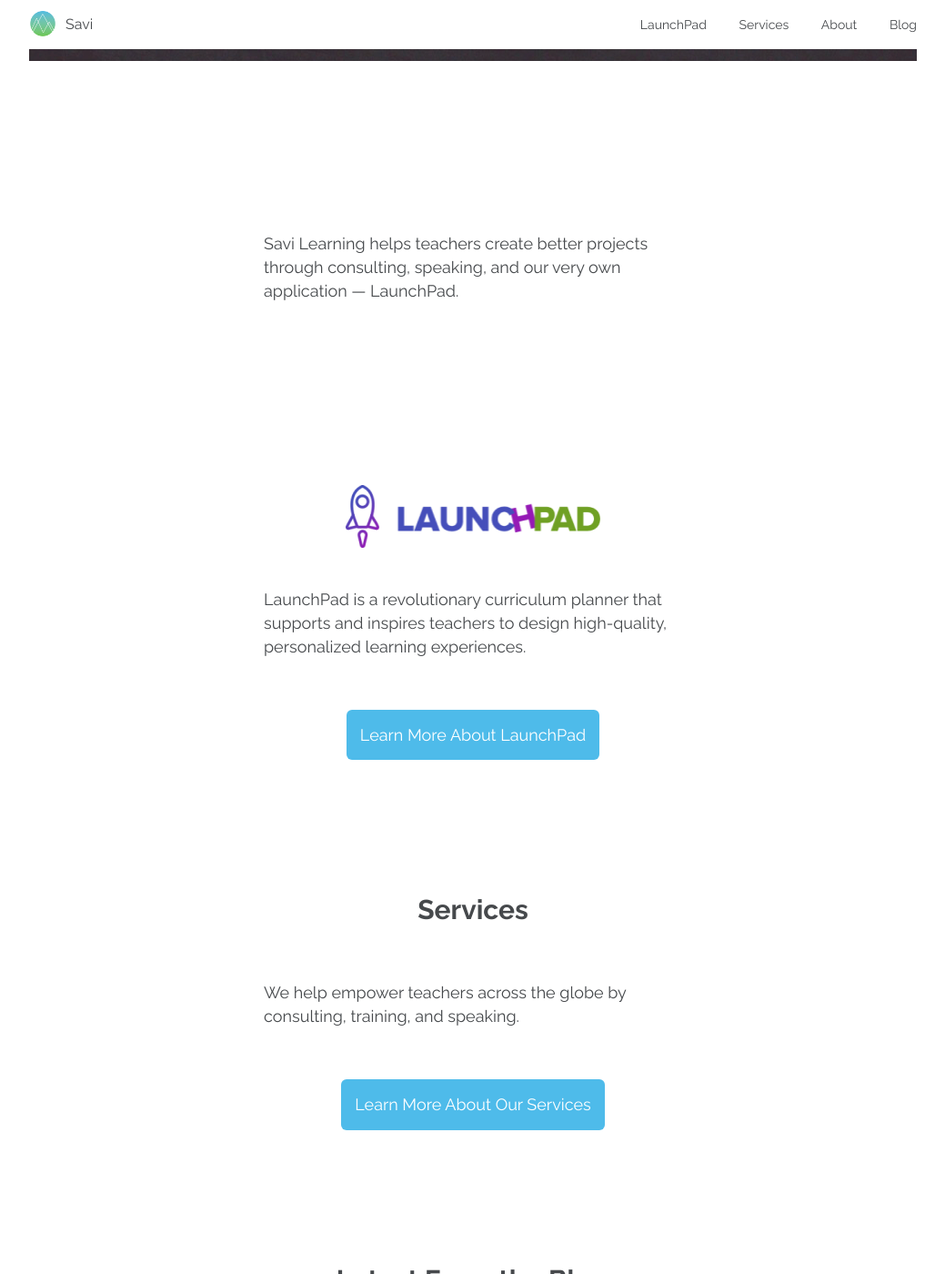
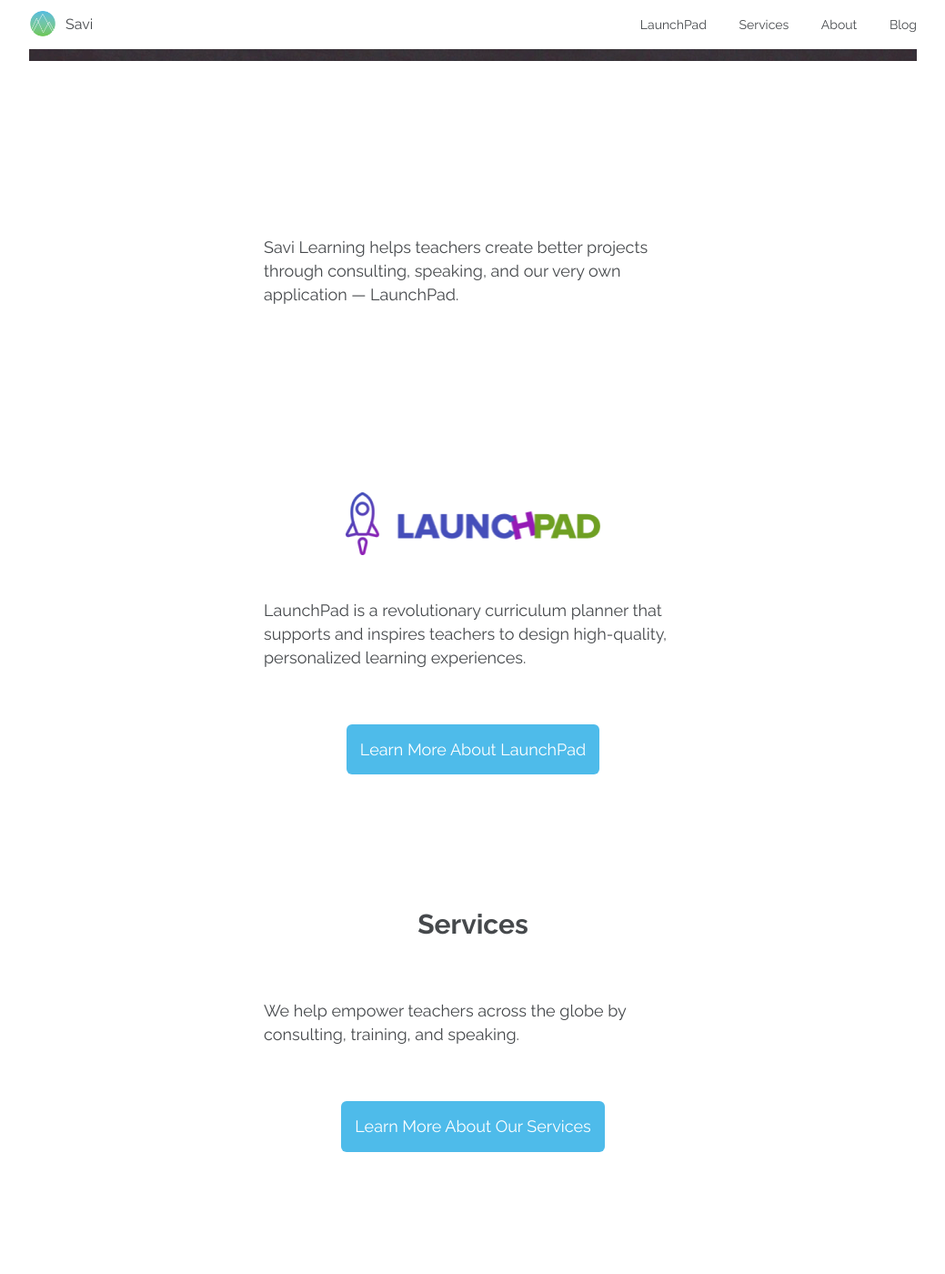
Before and after one commit to savilabs/savilabs.github.io, a Jekyll site: the page built from index.html, in a window 1280 px wide and 1400 px high, scrolled down 323 px. Shown: the whole window at 91% size, without its empty margins (120-1159 px from the left). Built offline with Jekyll 4.4.1, drawn with Linux system fonts in a browser that asks for light colours; nearby versions of some CDN libraries.

Commit message:
Adjusting spacing sass vars to use multiplication
Instead of using magic numbers, the spacing vars are all based off of
math of the smallest spacing unit to make it easy to consistently tweak
all of the values as needed.

```diff
--- a/css/main.scss
+++ b/css/main.scss
@@ -11,9 +11,9 @@ $bold-font-weight: 700;
 $small-font-size:  $base-font-size * 0.875;
 $base-line-height: 1.428;
 
-$spacing-unit:     24px;
-$spacing-unit--medium: 44px;
-$spacing-unit--large: 144px;
+$spacing-unit: 24px;
+$spacing-unit--medium: $spacing-unit * 2;
+$spacing-unit--large: $spacing-unit * 6;
 
 $text-color:       #46494C;
 $background-color: #FFFFFF;
```
